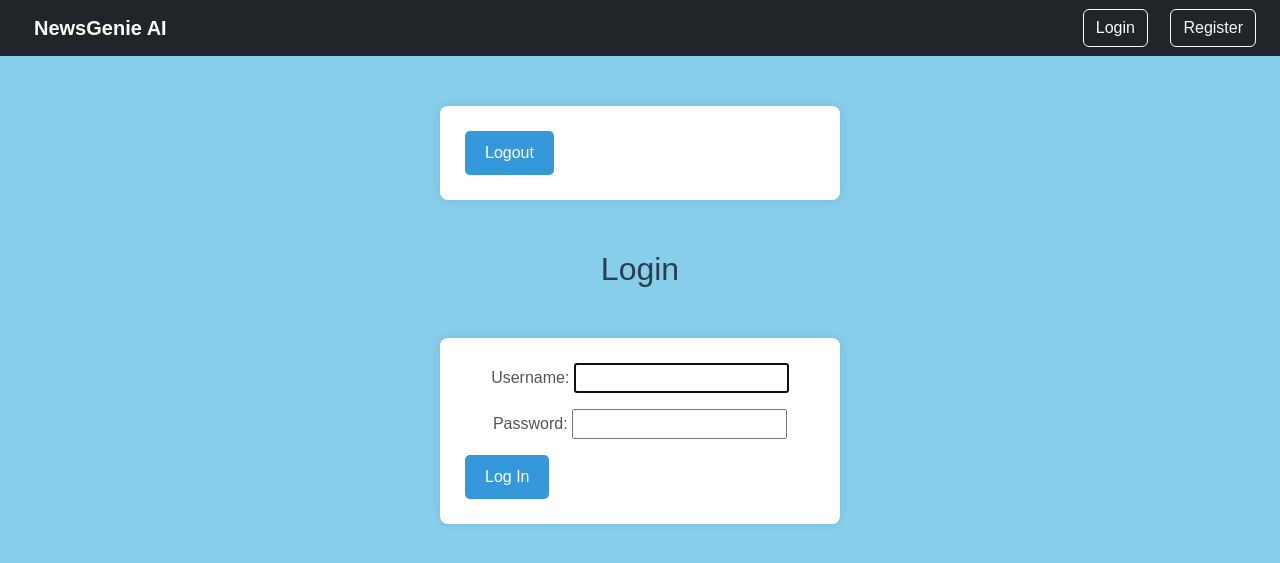
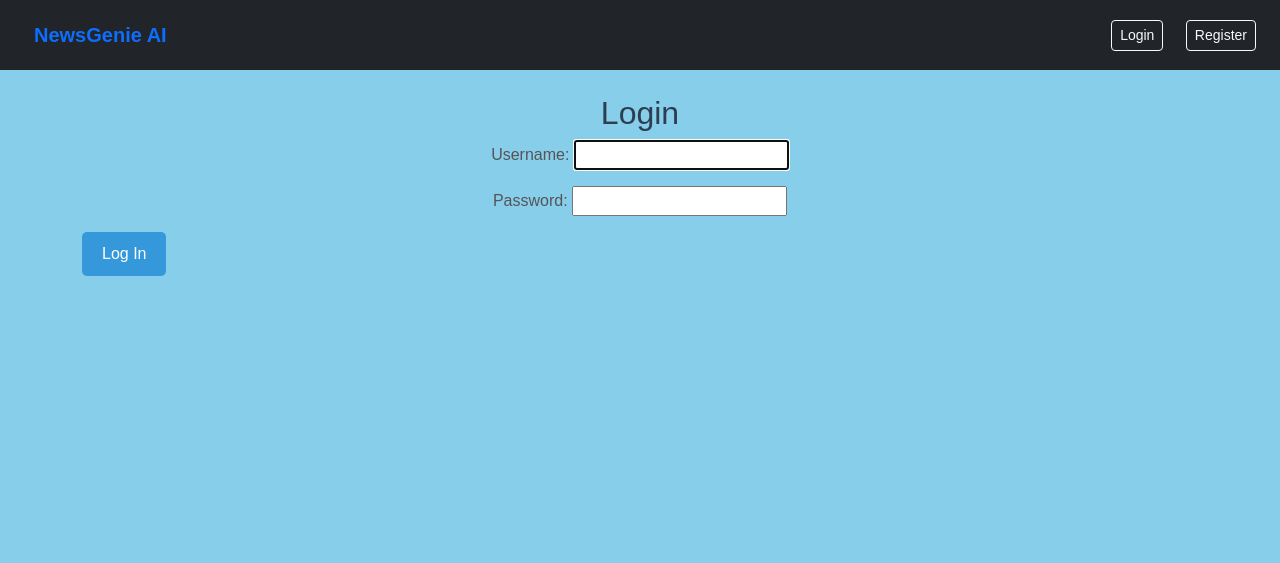
Before and after one commit to Hasini13-dara/bytenews, a Django app: page /login/ in a window 1280 px wide. Shown: the top 563 px of the page. Run offline with Django 5.2, Linux system fonts and the light colour scheme.

Commit message:
Updated existing files

```diff
--- a/news/urls.py
+++ b/news/urls.py
@@ -1,14 +1,10 @@
-# users/urls.py
+
+# news/urls.py
 
 from django.urls import path
-from django.contrib.auth import views as auth_views
-from . import views
 from .views import ArticleListView, ArticleDetailView
 
-
 urlpatterns = [
-    path('login/', auth_views.LoginView.as_view(), name='login'),
-    path('', views.ArticleListView.as_view(), name='home'),  # ✅ Use class-based view
     path('', ArticleListView.as_view(), name='home'),
-    path('article/<int:pk>/', ArticleDetailView.as_view(), name='article_detail'),
+    path('<int:pk>/', ArticleDetailView.as_view(), name='article_detail'),  # ✅ Added for detail view
 ]
--- a/static/css/style.css
+++ b/static/css/style.css
@@ -7,12 +7,10 @@ body {
     padding: 0;
     background-color: skyblue;
 }
-
 nav {
     background-color: #2c3e50;
-    padding: 15px;
-    display: flex;
-    justify-content: space-between;
+    padding: 9px 20px; /* reduced from 15px */
+    height: 70px;
 }
 
 nav a {
@@ -26,7 +24,8 @@ nav a:hover {
     text-decoration: underline;
 }
 
-form {
+/* Only apply to forms in main content area */
+main form, .content-area form {
     background-color: white;
     max-width: 400px;
     margin: 50px auto;
--- a/templates/base.html
+++ b/templates/base.html
@@ -13,21 +13,31 @@
 <body>
 
     <!-- ✅ Navigation Bar -->
-    <nav class="navbar navbar-expand-lg navbar-dark bg-dark px-4">
-        <a class="navbar-brand" href="/">NewsGenie AI</a>
-        <div class="ms-auto">
+    <!-- ✅ Full-width dark navbar -->
+<nav class="navbar navbar-expand-lg navbar-dark bg-dark w-100">
+    <div class="container-fluid px-4 d-flex justify-content-between align-items-center">
+        <!-- Brand -->
+        <a class="navbar-brand fw-bold text-primary" href="/">NewsGenie AI</a>
+
+        <!-- Right-side Buttons -->
+        <div>
             {% if user.is_authenticated %}
+            <form method="post" action="{% url 'logout' %}" style="display: inline;">
+    {% csrf_token %}
+    <button type="submit" class="btn btn-primary btn-sm">Logout</button>
+</form>
+
+</form>
 
             {% else %}
-                <a class="btn btn-outline-light me-2" href="{% url 'login' %}">Login</a>
-                <a class="btn btn-outline-light" href="{% url 'register' %}">Register</a>
+                <a class="btn btn-outline-light btn-sm me-2" href="{% url 'login' %}">Login</a>
+                <a class="btn btn-outline-light btn-sm" href="{% url 'register' %}">Register</a>
             {% endif %}
         </div>
-    </nav>
-    <form method="post" action="{% url 'logout' %}">
-  {% csrf_token %}
-  <button type="submit">Logout</button>
-</form>
+    </div>
+</nav>
+
+
 
     <div class="container mt-4">
         {% if messages %}
```
Also changed, not shown: news/templates/news/article_list.html (+42 -20 lines), news/views.py (+20 -10 lines), db.sqlite3.
